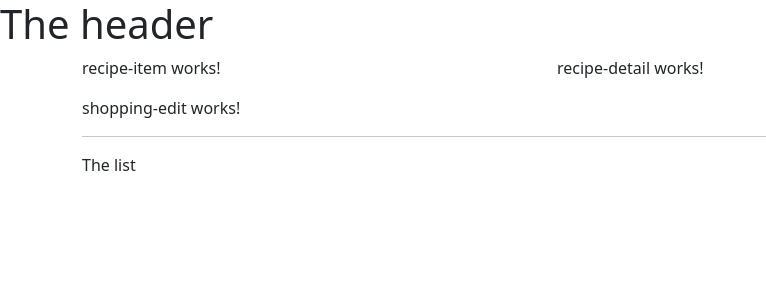
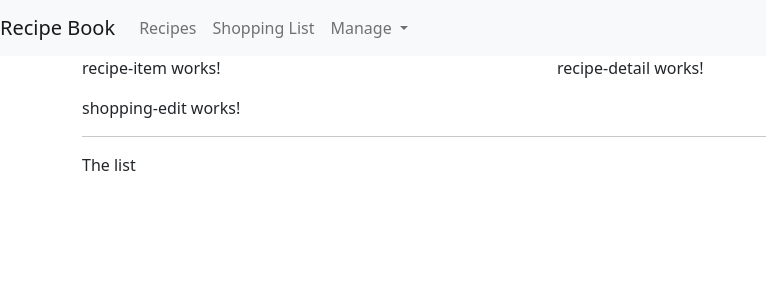
Before and after one commit to AlexGroat/my-angular-app, an Angular app: page / in a window 1280 px wide. Shown: the top 300 px of the page, without its empty margins (0-766 px from the left). Built offline with nearby package versions, Linux system fonts and the light colour scheme.

Commit message:
styling and adding navbar component

```diff
--- a/src/app/header/header.component.html
+++ b/src/app/header/header.component.html
@@ -1 +1,21 @@
-<h1>The header</h1>
+<nav class="navbar navbar-light bg-light navbar-expand-md"> <a href="#" class="navbar-brand">Recipe Book</a>
+    <div class="collapse navbar-collapse">
+      <ul class="nav navbar-nav">
+        <li class="nav-item"><a href="#" class="nav-link">Recipes</a>
+        </li>
+        <li class="nav-item"><a href="#" class="nav-link">Shopping List</a>
+        </li>
+      </ul>
+      <ul class="nav navbar-nav nl-auto">
+        <li class="dropdown nav-item"> <a href="#" class="dropdown-toggle nav-link" role="button">Manage <span class="caret"></span></a>
+          <ul
+            class="dropdown-menu">
+            <li class="dropdown-item"><a href="#">Save Data</a>
+            </li>
+            <li class="dropdown-item"><a href="#">Fetch Data</a>
+            </li>
+          </ul>
+        </li>
+      </ul>
+    </div>
+  </nav>
```
